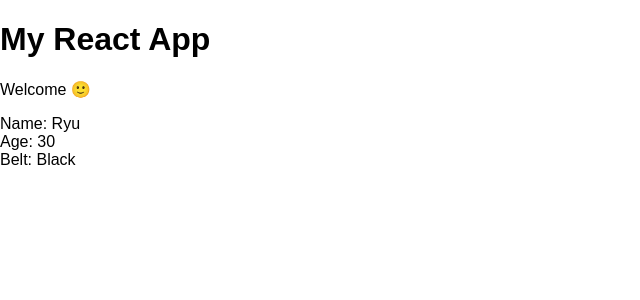
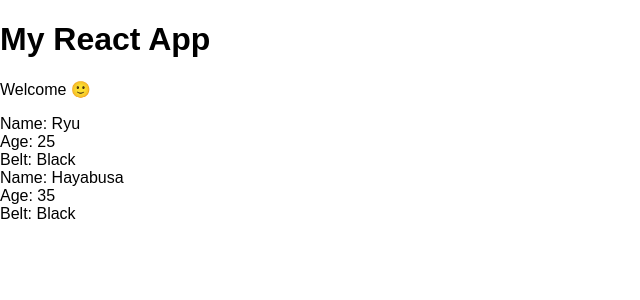
Before and after one commit to salvadornico/react-test, a React (Create React App) app: page / in a window 1280 px wide. Shown: the top 300 px of the page, without its empty margins (0-640 px from the left). Built offline with nearby package versions, Linux system fonts and the light colour scheme.

Commit message:
Up to video #16

```diff
--- a/src/App.js
+++ b/src/App.js
@@ -1,13 +1,26 @@
 import React, { Component } from "react"
-import Ninjas from "./Ninjas"
+import { Ninjas } from "./Ninjas"
 
 export default class App extends Component {
+	state = {
+		ninjas: [
+			{ id: 1, name: "Ryu", age: 25, belt: "Black" },
+			{ id: 2, name: "Ken", age: 20, belt: "Green" },
+			{ id: 3, name: "Hayabusa", age: 35, belt: "Black" },
+		],
+	}
+
 	render() {
 		return (
 			<div className="App">
 				<h1>My React App</h1>
-				<p>Welcome 🙂</p>
-				<Ninjas />
+				<p>
+					Welcome{" "}
+					<span role="img" aria-label="smiley">
+						🙂
+					</span>
+				</p>
+				<Ninjas ninjas={this.state.ninjas} />
 			</div>
 		)
 	}
--- a/src/Ninjas.js
+++ b/src/Ninjas.js
@@ -1,13 +1,19 @@
-import React, { Component } from "react"
+import React from "react"
 
-export default class Ninjas extends Component {
-	render() {
+export const Ninjas = ({ ninjas }) => {
+	const ninjaList = ninjas.map(ninja => {
+		if (ninja.age <= 20) {
+			return null
+		}
+
 		return (
-			<div className="ninja">
-				<div>Name: Ryu</div>
-				<div>Age: 30</div>
-				<div>Belt: Black</div>
+			<div className="ninja" key={ninja.id}>
+				<div>Name: {ninja.name}</div>
+				<div>Age: {ninja.age}</div>
+				<div>Belt: {ninja.belt}</div>
 			</div>
 		)
-	}
+	})
+
+	return <div className="ninja-list">{ninjaList}</div>
 }
```
